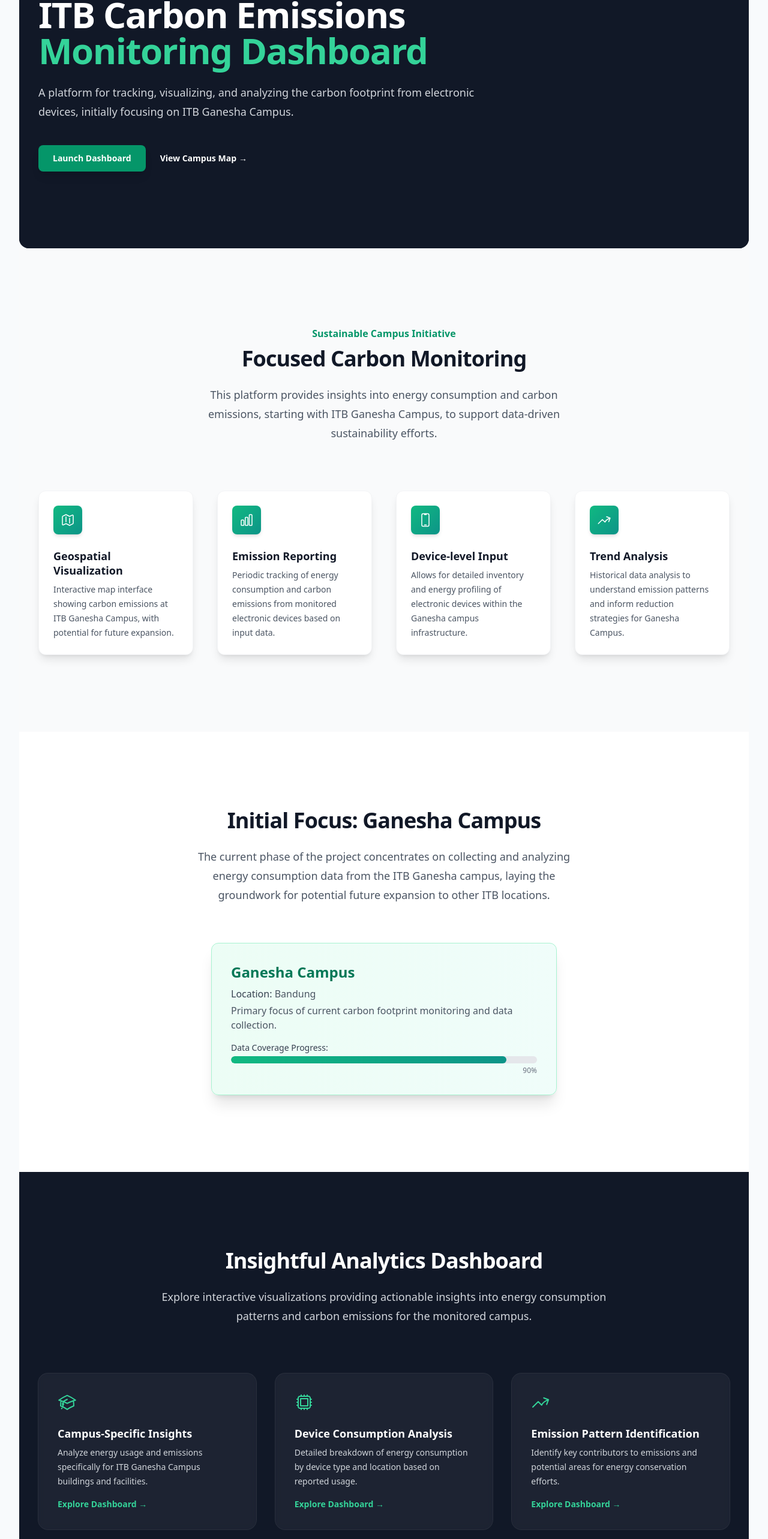
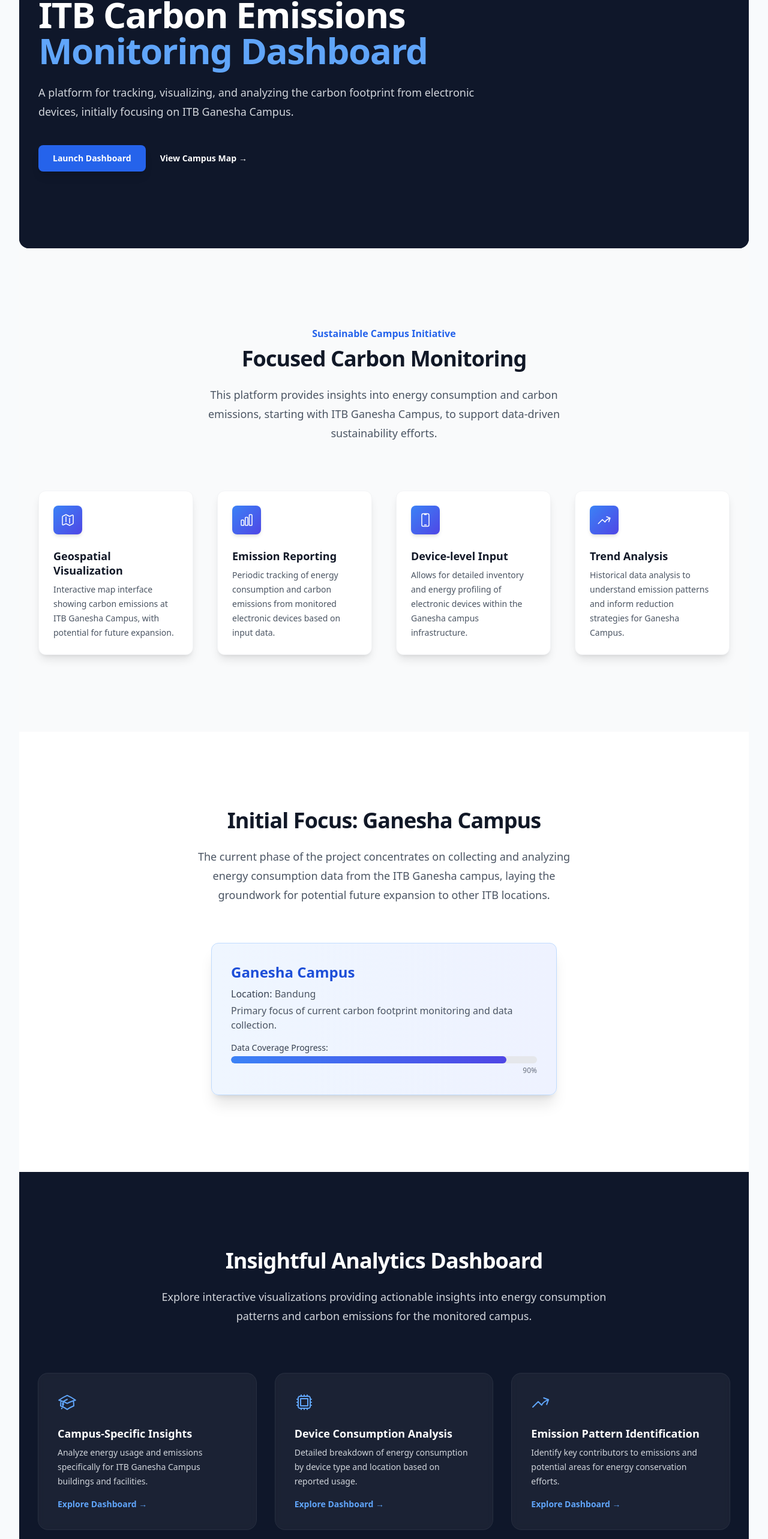
Before and after one commit to r11i/ITB-Carbon-Emission-Frontend, a Next.js app in the folder carbon-frontend/: page /about in a window 1280 px wide. Shown: the part 230-2796 px from the top of the page at 60% size. Built offline with nearby package versions, Linux system fonts and the light colour scheme.

Commit message:
Update About

```diff
--- a/carbon-frontend/src/pages/about.tsx
+++ b/carbon-frontend/src/pages/about.tsx
@@ -1,10 +1,11 @@
-// pages/about.tsx
+// pages/about.tsx (REVISI - TEMA WARNA BIRU)
+
 "use client";
 
 import { motion } from "framer-motion";
 import Image from "next/image";
 import Link from "next/link";
-import Head from "next/head"; // 1. IMPORT Head DITAMBAHKAN
+import Head from "next/head";
 import Layout from "@/components/Layout";
 import {
   ChartBarIcon,
@@ -16,25 +17,35 @@
 } from "@heroicons/react/24/outline";
 
 // Data (tidak ada perubahan)
-const features = [ { name: "Geospatial Visualization", description: "Interactive map interface showing carbon emissions at ITB Ganesha Campus, with potential for future expansion.", icon: OutlineMapIcon }, { name: "Emission Reporting", description: "Periodic tracking of energy consumption and carbon emissions from monitored electronic devices based on input data.", icon: ChartBarIcon }, { name: "Device-level Input", description: "Allows for detailed inventory and energy profiling of electronic devices within the Ganesha campus infrastructure.", icon: DevicePhoneMobileIcon }, { name: "Trend Analysis", description: "Historical data analysis to understand emission patterns and inform reduction strategies for Ganesha Campus.", icon: ArrowTrendingUpIcon }, ];
-const campuses = [ { name: "Ganesha Campus", location: "Bandung", description: "Primary focus of current carbon footprint monitoring and data collection." , coverage: 90 }, ];
-const analyticsFeatures = [ { name: "Campus-Specific Insights", description: "Analyze energy usage and emissions specifically for ITB Ganesha Campus buildings and facilities.", icon: AcademicCapIcon }, { name: "Device Consumption Analysis", description: "Detailed breakdown of energy consumption by device type and location based on reported usage.", icon: CpuChipIcon }, { name: "Emission Pattern Identification", description: "Identify key contributors to emissions and potential areas for energy conservation efforts.", icon: ArrowTrendingUpIcon }, ];
+const features = [
+  { name: "Geospatial Visualization", description: "Interactive map interface showing carbon emissions at ITB Ganesha Campus, with potential for future expansion.", icon: OutlineMapIcon },
+  { name: "Emission Reporting", description: "Periodic tracking of energy consumption and carbon emissions from monitored electronic devices based on input data.", icon: ChartBarIcon },
+  { name: "Device-level Input", description: "Allows for detailed inventory and energy profiling of electronic devices within the Ganesha campus infrastructure.", icon: DevicePhoneMobileIcon },
+  { name: "Trend Analysis", description: "Historical data analysis to understand emission patterns and inform reduction strategies for Ganesha Campus.", icon: ArrowTrendingUpIcon },
+];
+const campuses = [
+  { name: "Ganesha Campus", location: "Bandung", description: "Primary focus of current carbon footprint monitoring and data collection.", coverage: 90 },
+];
+const analyticsFeatures = [
+  { name: "Campus-Specific Insights", description: "Analyze energy usage and emissions specifically for ITB Ganesha Campus buildings and facilities.", icon: AcademicCapIcon },
+  { name: "Device Consumption Analysis", description: "Detailed breakdown of energy consumption by device type and location based on reported usage.", icon: CpuChipIcon },
+  { name: "Emission Pattern Identification", description: "Identify key contributors to emissions and potential areas for energy conservation efforts.", icon: ArrowTrendingUpIcon },
+];
 
 export default function AboutPage() {
   return (
     <>
-      {/* 2. BLOK HEAD DITAMBAHKAN DI SINI UNTUK MENGATUR TAB BROWSER */}
       <Head>
-        <title>ITB Carbon Emissions Visualization</title>
-        <meta name="description" content="About the ITB Carbon Emissions Visualization project" />
+        <title>About | ITB Carbon Emissions Visualization</title>
+        <meta name="description" content="About the ITB Carbon Emissions Visualization project, its features, and goals." />
         <link rel="icon" href="/logo-itb.svg" />
       </Head>
 
       <Layout>
         <main>
           {/* Hero Section */}
-          <div className="relative isolate overflow-hidden bg-gray-900 rounded-b-2xl">
-            <div className="absolute inset-0 bg-gradient-to-t from-gray-900 via-gray-900/80 to-transparent -z-10"></div>
+          <div className="relative isolate overflow-hidden bg-slate-900 rounded-b-2xl">
+            <div className="absolute inset-0 bg-gradient-to-t from-slate-900 via-slate-900/80 to-transparent -z-10"></div>
             <div className="max-w-7xl mx-auto px-6 py-24 sm:py-32 lg:px-8 relative z-10">
               <motion.div
                 initial={{ opacity: 0, y: 20 }}
@@ -44,16 +55,17 @@
               >
                 <h1 className="text-4xl font-bold tracking-tight text-white sm:text-6xl">
                   <span className="block">ITB Carbon Emissions</span>
-                  <span className="block text-emerald-400">Monitoring Dashboard</span>
+                  <span className="block text-blue-400">Monitoring Dashboard</span>
                 </h1>
                 <p className="mt-6 text-lg leading-8 text-gray-300">
                   A platform for tracking, visualizing, and analyzing the carbon footprint from electronic devices, initially focusing on ITB Ganesha Campus.
                 </p>
                 <div className="mt-10 flex flex-col sm:flex-row items-start sm:items-center gap-x-6 gap-y-4">
-                  <Link href="/carbon-dashboard" className="group relative overflow-hidden rounded-lg bg-emerald-600 px-6 py-3 text-sm font-semibold text-white shadow-lg hover:bg-emerald-500 focus-visible:outline focus-visible:outline-2 focus-visible:outline-offset-2 focus-visible:outline-emerald-600 transition duration-150 ease-in-out">
-                    <span className="absolute inset-0 bg-gradient-to-r from-emerald-500 to-emerald-700 opacity-0 group-hover:opacity-100 transition-opacity duration-300"></span><span className="relative z-10">Launch Dashboard</span>
+                  <Link href="/carbon-dashboard" className="group relative overflow-hidden rounded-lg bg-blue-600 px-6 py-3 text-sm font-semibold text-white shadow-lg hover:bg-blue-500 focus-visible:outline focus-visible:outline-2 focus-visible:outline-offset-2 focus-visible:outline-blue-600 transition duration-150 ease-in-out">
+                    <span className="absolute inset-0 bg-gradient-to-r from-blue-500 to-blue-700 opacity-0 group-hover:opacity-100 transition-opacity duration-300"></span>
+                    <span className="relative z-10">Launch Dashboard</span>
                   </Link>
-                  <Link href="/" className="text-sm font-semibold leading-6 text-white flex items-center gap-1 hover:text-emerald-300 transition-colors">View Campus Map <span aria-hidden="true">→</span></Link>
+                  <Link href="/" className="text-sm font-semibold leading-6 text-white flex items-center gap-1 hover:text-blue-300 transition-colors">View Campus Map <span aria-hidden="true">→</span></Link>
                 </div>
               </motion.div>
             </div>
@@ -63,7 +75,7 @@
           <div className="bg-gray-50 py-24 sm:py-32">
               <div className="mx-auto max-w-7xl px-6 lg:px-8">
                   <div className="mx-auto max-w-2xl lg:text-center">
-                      <motion.h2 initial={{ opacity: 0, y: 20 }} whileInView={{ opacity: 1, y: 0 }} transition={{ duration: 0.5 }} className="text-base font-semibold leading-7 text-emerald-600">Sustainable Campus Initiative</motion.h2>
+                      <motion.h2 initial={{ opacity: 0, y: 20 }} whileInView={{ opacity: 1, y: 0 }} transition={{ duration: 0.5 }} className="text-base font-semibold leading-7 text-blue-600">Sustainable Campus Initiative</motion.h2>
                       <motion.p initial={{ opacity: 0, y: 20 }} whileInView={{ opacity: 1, y: 0 }} transition={{ duration: 0.5, delay: 0.1 }} className="mt-2 text-3xl font-bold tracking-tight text-gray-900 sm:text-4xl">Focused Carbon Monitoring</motion.p>
                       <motion.p initial={{ opacity: 0, y: 20 }} whileInView={{ opacity: 1, y: 0 }} transition={{ duration: 0.5, delay: 0.2 }} className="mt-6 text-lg leading-8 text-gray-600">This platform provides insights into energy consumption and carbon emissions, starting with ITB Ganesha Campus, to support data-driven sustainability efforts.</motion.p>
                   </div>
@@ -78,9 +90,9 @@
                             whileHover={{ y: -8, scale: 1.03, boxShadow: '0 10px 15px -3px rgba(0, 0, 0, 0.1), 0 4px 6px -2px rgba(0, 0, 0, 0.05)' }}
                             className="group relative bg-white p-6 rounded-xl shadow-lg border border-gray-100 transition-all duration-300"
                           >
-                          <div className="absolute -inset-px rounded-xl bg-gradient-to-r from-emerald-400 via-teal-500 to-blue-500 opacity-0 group-hover:opacity-100 blur transition-opacity duration-300"></div>
+                            <div className="absolute -inset-px rounded-xl bg-gradient-to-r from-cyan-400 via-blue-500 to-indigo-500 opacity-0 group-hover:opacity-100 blur transition-opacity duration-300"></div>
                             <div className="relative z-10">
-                              <div className="flex h-12 w-12 items-center justify-center rounded-lg bg-gradient-to-br from-emerald-500 to-teal-600 text-white shadow-md"><feature.icon className="h-6 w-6" /></div>
+                                <div className="flex h-12 w-12 items-center justify-center rounded-lg bg-gradient-to-br from-blue-500 to-indigo-600 text-white shadow-md"><feature.icon className="h-6 w-6" /></div>
                                 <h3 className="mt-6 text-lg font-semibold leading-6 text-gray-900">{feature.name}</h3>
                                 <p className="mt-2 text-sm leading-6 text-gray-600">{feature.description}</p>
                             </div>
@@ -102,17 +114,17 @@
                       initial={{ opacity: 0, y: 30 }}
                       whileInView={{ opacity: 1, y: 0 }}
                       transition={{ duration: 0.6, delay: 0.2 }}
-                      className="mt-16 max-w-xl mx-auto bg-gradient-to-r from-emerald-50 to-teal-50 p-8 rounded-xl shadow-xl border border-emerald-200"
+                      className="mt-16 max-w-xl mx-auto bg-gradient-to-r from-blue-50 to-indigo-50 p-8 rounded-xl shadow-xl border border-blue-200"
                   >
                       {campuses.map((campus) => (
                       <div key={campus.name}>
-                          <h3 className="text-2xl font-semibold text-emerald-700">{campus.name}</h3>
+                          <h3 className="text-2xl font-semibold text-blue-700">{campus.name}</h3>
                           <p className="mt-2 text-gray-600"><strong className="font-medium text-gray-700">Location:</strong> {campus.location}</p>
                           <p className="mt-1 text-gray-600">{campus.description}</p>
                           <div className="mt-4">
                               <p className="text-sm font-medium text-gray-700 mb-1">Data Coverage Progress:</p>
                               <div className="w-full bg-gray-200 rounded-full h-3 overflow-hidden">
-                                  <div className="bg-gradient-to-r from-emerald-500 to-teal-600 h-3 rounded-full transition-all duration-500 ease-out" style={{ width: `${campus.coverage}%` }} title={`${campus.coverage}% Estimated Coverage`}></div>
+                                  <div className="bg-gradient-to-r from-blue-500 to-indigo-600 h-3 rounded-full transition-all duration-500 ease-out" style={{ width: `${campus.coverage}%` }} title={`${campus.coverage}% Estimated Coverage`}></div>
                               </div>
                               <p className="text-xs text-gray-500 mt-1 text-right">{campus.coverage}%</p>
                           </div>
@@ -123,7 +135,7 @@
           </div>
 
           {/* Data Visualization Showcase */}
-          <div className="relative bg-gray-900 py-24 sm:py-32">
+          <div className="relative bg-slate-900 py-24 sm:py-32">
               <div className="relative mx-auto max-w-7xl px-6 lg:px-8">
                   <div className="mx-auto max-w-2xl lg:max-w-none">
                       <div className="text-center">
@@ -139,10 +151,10 @@
                             transition={{ duration: 0.5, delay: index * 0.15 }}
                             className="flex flex-col rounded-2xl bg-white/5 p-8 ring-1 ring-white/10 hover:ring-white/20 transition-all duration-300 backdrop-blur-sm"
                           >
-                          <feature.icon className="h-8 w-8 text-emerald-400" />
+                            <feature.icon className="h-8 w-8 text-blue-400" />
                             <h3 className="mt-6 text-lg font-semibold leading-6 text-white">{feature.name}</h3>
                             <p className="mt-2 flex-1 text-sm leading-6 text-gray-300">{feature.description}</p>
-                          <Link href="/carbon-dashboard" className="mt-4 text-sm font-semibold text-emerald-400 hover:text-emerald-300 transition-colors">Explore Dashboard <span aria-hidden="true">→</span></Link>
+                            <Link href="/carbon-dashboard" className="mt-4 text-sm font-semibold text-blue-400 hover:text-blue-300 transition-colors">Explore Dashboard <span aria-hidden="true">→</span></Link>
                           </motion.div>
                       ))}
                       </div>
@@ -153,16 +165,16 @@
           {/* CTA Section */}
           <div className="bg-white">
               <div className="mx-auto max-w-7xl px-6 py-24 sm:py-32 lg:px-8">
-                  <div className="relative isolate overflow-hidden bg-gradient-to-br from-emerald-600 to-teal-700 px-6 pt-16 shadow-2xl rounded-3xl sm:px-16 md:pt-24 lg:px-24">
+                  <div className="relative isolate overflow-hidden bg-gradient-to-br from-blue-600 to-indigo-700 px-6 pt-16 shadow-2xl rounded-3xl sm:px-16 md:pt-24 lg:px-24">
                       <svg viewBox="0 0 1024 1024" className="absolute left-1/2 top-1/2 -z-10 h-[64rem] w-[64rem] -translate-y-1/2 [mask-image:radial-gradient(closest-side,white,transparent)] sm:left-full sm:-ml-80 lg:left-1/2 lg:ml-0 lg:-translate-x-1/2 lg:translate-y-0" aria-hidden="true">
-                          <circle cx={512} cy={512} r={512} fill="url(#gradient-cta-about-2)" fillOpacity="0.7" />
-                          <defs><radialGradient id="gradient-cta-about-2"><stop stopColor="#7775D6" /><stop offset={1} stopColor="#10B981" /></radialGradient></defs>
+                          <circle cx={512} cy={512} r={512} fill="url(#gradient-cta-about-blue)" fillOpacity="0.7" />
+                          <defs><radialGradient id="gradient-cta-about-blue"><stop stopColor="#3b82f6" /><stop offset={1} stopColor="#4f46e5" /></radialGradient></defs>
                       </svg>
                       <motion.div initial={{ opacity: 0, x: -50 }} whileInView={{ opacity: 1, x: 0 }} transition={{ duration: 0.6 }} className="mx-auto max-w-2xl text-center">
                           <h2 className="text-3xl font-bold tracking-tight text-white sm:text-4xl">Ready to Drive Sustainability?</h2>
-                          <p className="mt-6 text-lg leading-8 text-emerald-100">Explore the dashboard, analyze the data, and contribute to understanding and reducing ITB's carbon footprint for a greener future.</p>
+                          <p className="mt-6 text-lg leading-8 text-blue-100">Explore the dashboard, analyze the data, and contribute to understanding and reducing ITB's carbon footprint for a greener future.</p>
                           <div className="mt-10 flex items-center justify-center gap-x-6">
-                          <Link href="/carbon-dashboard" className="rounded-md bg-white px-5 py-2.5 text-sm font-semibold text-emerald-700 shadow-sm hover:bg-gray-100 focus-visible:outline focus-visible:outline-2 focus-visible:outline-offset-2 focus-visible:outline-white transition-colors">Get Started</Link>
+                            <Link href="/carbon-dashboard" className="rounded-md bg-white px-5 py-2.5 text-sm font-semibold text-blue-700 shadow-sm hover:bg-gray-100 focus-visible:outline focus-visible:outline-2 focus-visible:outline-offset-2 focus-visible:outline-white transition-colors">Get Started</Link>
                             <span className="text-sm font-semibold leading-6 text-white cursor-default opacity-70">Learn more <span aria-hidden="true">→</span></span>
                           </div>
                       </motion.div>
```
Lines whose indentation alone changed are shown as unchanged.
